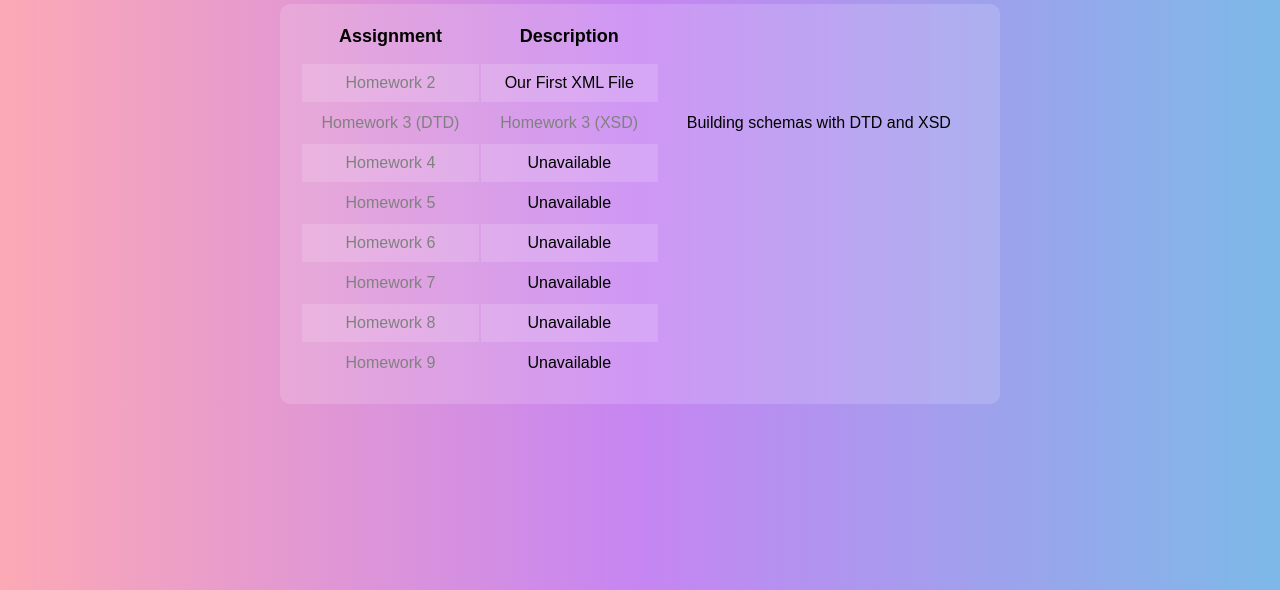
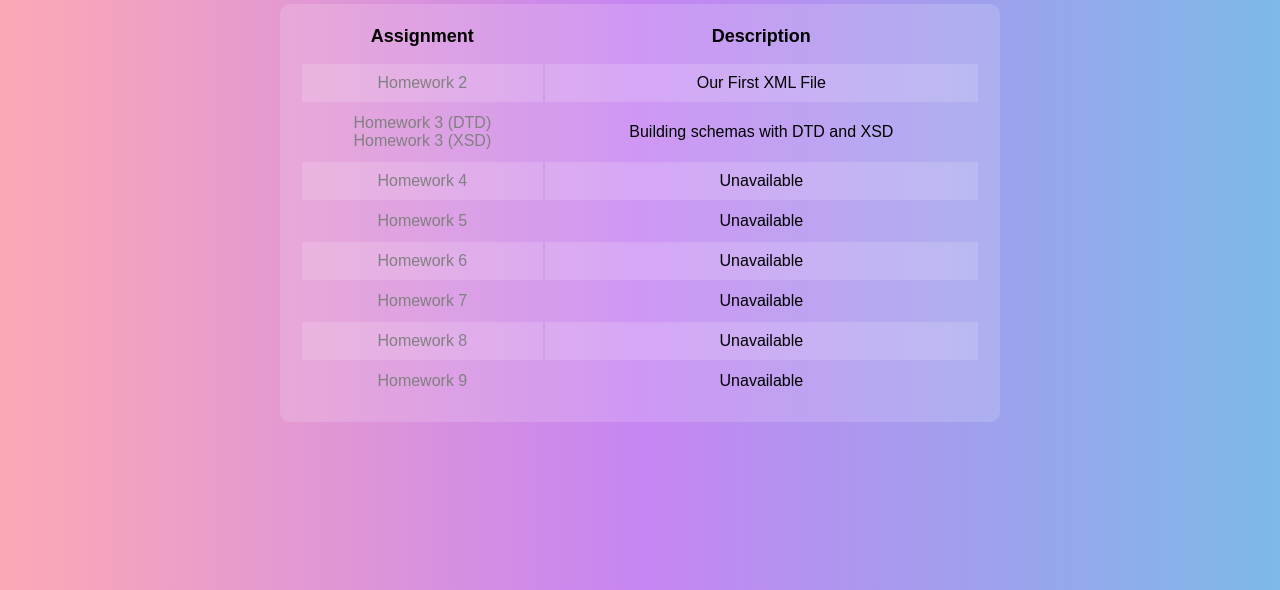
Before and after one commit to cdandor/cdandor.github.io, a plain HTML site: page index.html in a window 1280 px wide. Shown: the part 210-800 px from the top of the page. Drawn offline with Linux system fonts and the light colour scheme.

Commit message:
Add files via upload

```diff
--- a/index.html
+++ b/index.html
@@ -30,8 +30,7 @@
     <tr>
       <td>
         <a href="xml/hw3dtd.xml">Homework 3 (DTD)</a>
-      </td>
-      <td>
+        <br/>
         <a href="xml/hw3xsd.xml">Homework 3 (XSD)</a>
       </td>
       <td>
```
